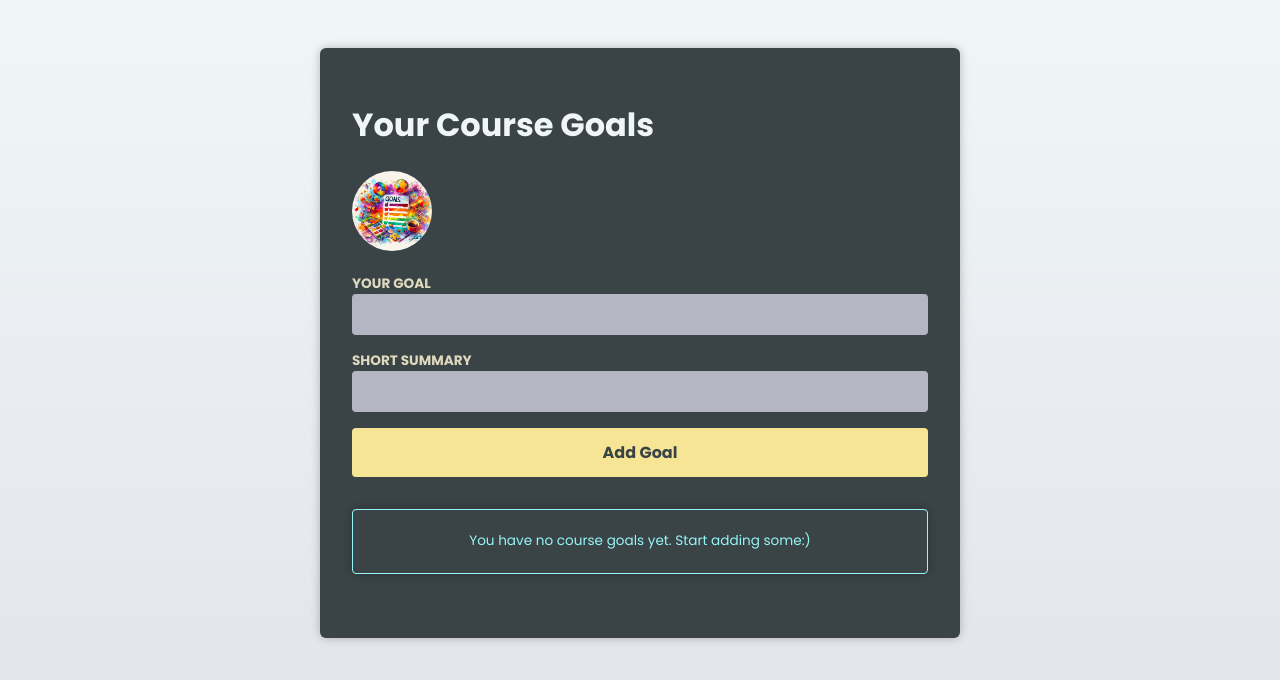
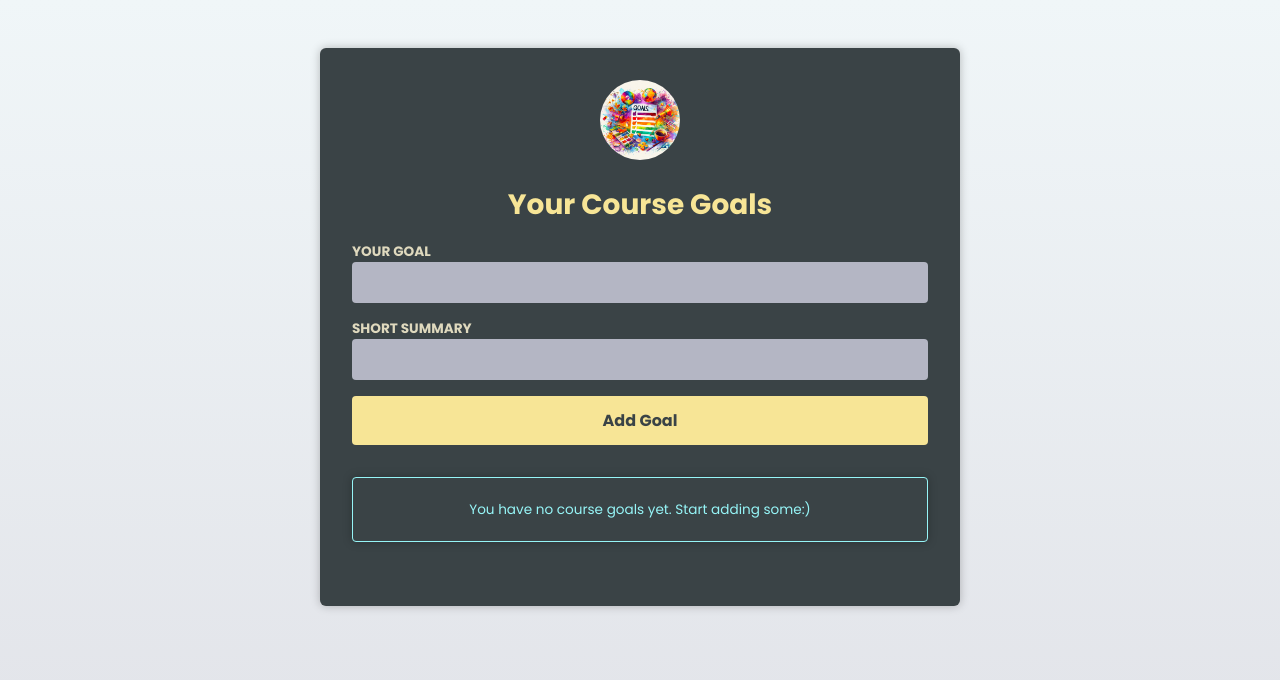
Before and after one commit to YuejiaoShi/demos_for_react-typescript-course-resources, a React (Vite) app in the folder 01. goals-app/: page / in a window 1280 px wide. Shown: the top 680 px of the page. Built offline with nearby package versions, Linux system fonts and the light colour scheme; the HTML template or start-up script is replaced by a standard one.

Commit message:
modify div to be header in Header

```diff
--- a/01. goals-app/src/components/Header.tsx
+++ b/01. goals-app/src/components/Header.tsx
@@ -7,10 +7,10 @@ interface HeaderProps {
 
 const Header: React.FC<HeaderProps> = ({ children, image }) => {
   return (
-    <div>
+    <header>
+      <img src={image.src} alt={image.alt} />
       {children}
-      <img src={image.src} alt={image.alt} />
-    </div>
+    </header>
   );
 };
 
```
